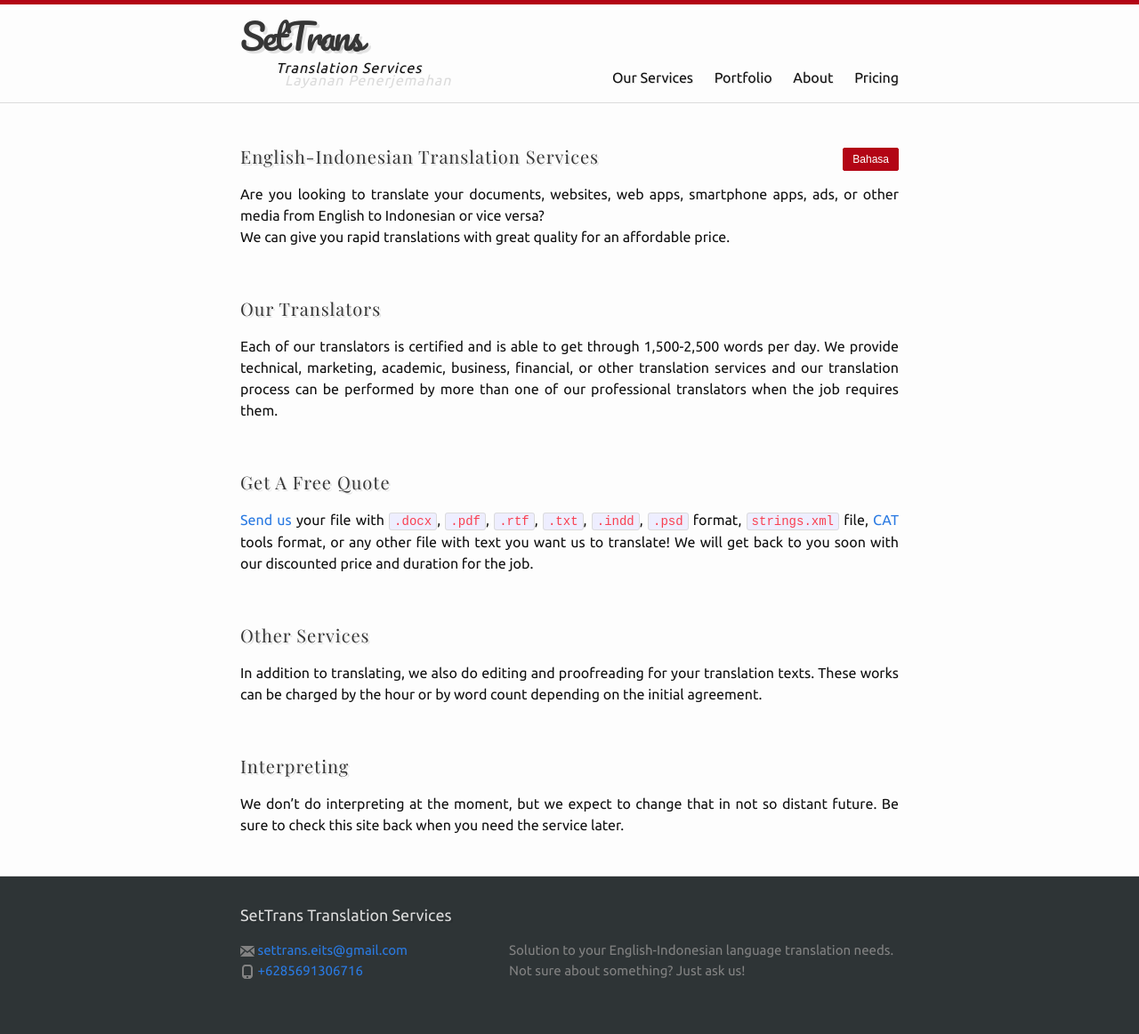
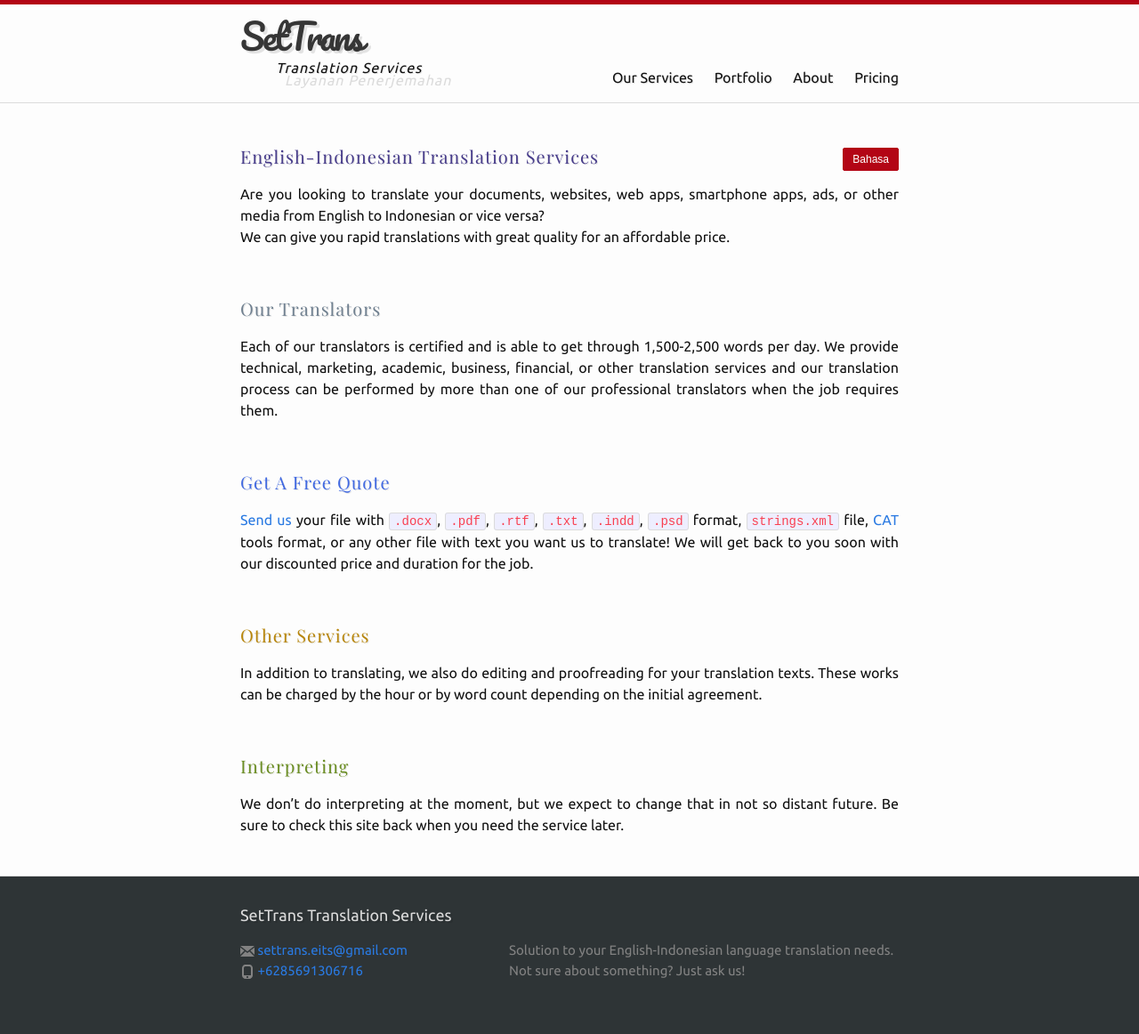
Before and after one commit to settrans/settrans.github.io, a Jekyll site: the page built from index.md, in a window 1280 px wide. Shown: the whole page at 89% size. Built offline with Jekyll 4.4.1, drawn with Linux system fonts in a browser that asks for light colours; nearby versions of some CDN libraries.

Commit message:
make texts colorful

```diff
--- a/_sass/_layout.scss
+++ b/_sass/_layout.scss
@@ -59,12 +59,11 @@ html, body {
     font-family: "Playfair Display";
     font-size: 20px;
     letter-spacing: 1px;
-    text-shadow: 2px 2px 0px rgba(0,0,0,0.1);
+    text-shadow: 1px 1px 0px rgba(0,0,0,0.1);
     color: $grey-color-dark;
 
     @include media-query($on-palm) {
       font-size: 18px;
-      text-shadow: 1px 1px 0px rgba(0,0,0,0.1);
     }
  }
 
@@ -104,6 +103,50 @@ html, body {
        margin-top: 40px;
     }
  }
+
+.burlywood {
+   color: #DEB887;
+}
+
+.olivedrab {
+   color: #6B8E23;
+}
+
+.lawngreen {
+   color: #7CFC00;
+}
+
+.royalblue {
+   color: #4169E1;
+}
+
+.tan {
+   color: #D2B48C;
+}
+
+.crimson {
+   color: #DC143C;
+}
+
+.darkgoldenrod {
+   color: #B8860B;
+}
+
+.salmon {
+   color: #FA8072;
+}
+
+.rebeccapurple {
+   color: #663399;
+}
+
+.slategray {
+   color: #708090;
+}
+
+.darkslateblue {
+   color: #483D8B;
+}
 
 .site-nav {
     float: right;
--- a/index.md
+++ b/index.md
@@ -8,7 +8,7 @@ layout: default
 
 {::options parse_block_html="true" /}
 <div class="content-en">
-<span class="playfair">English-Indonesian Translation Services</span>
+<span class="playfair darkslateblue">English-Indonesian Translation Services</span>
 
 Are you looking to translate your documents, websites, web apps, smartphone
 apps, ads, or other media from English to Indonesian or vice versa?
@@ -18,7 +18,7 @@ price.
 
 <br />
 
-<span class="playfair">Our Translators</span>
+<span class="playfair slategray">Our Translators</span>
 
 Each of our translators is certified and is able to get through 1,500-2,500
 words per day. We provide technical, marketing, academic, business,
@@ -29,7 +29,7 @@ requires them.
 
 <br />
 
-<span class="playfair">Get A Free Quote</span>
+<span class="playfair royalblue">Get A Free Quote</span>
 
 [Send us][contact-us] your file with `.docx`, `.pdf`, `.rtf`, `.txt`,
 `.indd`, `.psd` format, `strings.xml` file, [CAT][cat-wiki] tools format,
@@ -39,7 +39,7 @@ you soon with our discounted price and duration for the job.
 
 <br />
 
-<span class="playfair">Other Services</span>
+<span class="playfair darkgoldenrod">Other Services</span>
 
 In addition to translating, we also do editing and proofreading for your
 translation texts. These works can be charged by the hour or by word
@@ -48,7 +48,7 @@ count depending on the initial agreement.
 
 <br />
 
-<span class="playfair">Interpreting</span>
+<span class="playfair olivedrab">Interpreting</span>
 
 We don't do interpreting at the moment, but we expect to change that in
 not so distant future. Be sure to check this site back when you need the
@@ -57,7 +57,7 @@ service later.
 </div>
 
 <div class="content-id">
-<span class="playfair">Layanan Penerjemahan Bahasa Indonesia-Inggris</span>
+<span class="playfair darkslateblue">Layanan Penerjemahan Bahasa Indonesia-Inggris</span>
 
 Anda butuh menerjemahkan dokumen, situs, aplikasi web atau ponsel, iklan,
 atau media Anda lainnya dari Bahasa Inggris ke Indonesia atau sebaliknya?
@@ -67,7 +67,7 @@ Kami dapat memberikan Anda pelayanan penerjemahan yang cepat dengan kualitas
 
 <br />
 
-<span class="playfair">Penerjemah Kami</span>
+<span class="playfair slategray">Penerjemah Kami</span>
 
 Semua penerjemah bersertifikat dan dapat
 menyelesaikan 1.500-2.500 kata per hari. Kami menyediakan layanan
@@ -78,7 +78,7 @@ profesional kami sekaligus apabila diperlukan.
 
 <br />
 
-<span class="playfair">Dapatkan Penawaran Kami</span>
+<span class="playfair royalblue">Dapatkan Penawaran Kami</span>
 
 [Kirimkan][contact-us] berkas Anda dengan format `.docx`, `.pdf`, `.rtf`,
 `.txt`, `.indd`, `.psd`, berkas `strings.xml`, format yang digunakan
@@ -89,7 +89,7 @@ memberitahukan harga diskonnya dan waktu pengerjaannya.
 
 <br />
 
-<span class="playfair">Layanan Lainnya</span>
+<span class="playfair darkgoldenrod">Layanan Lainnya</span>
 
 Selain menerjemahkan, kami juga memberikan layanan penyuntingan dan
 pengkoreksian hasil terjemahan Anda. Pekerjaan ini bisa dibebankan per jam
@@ -98,7 +98,7 @@ atau per kata, tergantung kesepakatan awal.
 
 <br />
 
-<span class="playfair">Penjurubahasaan</span>
+<span class="playfair olivedrab">Penjurubahasaan</span>
 
 Kami tidak melakukan penjurubahasaan untuk saat ini, tetapi kami berharap
 bisa melakukan pelayanan tersebut dalam waktu dekat. Pastikan Anda mengecek
```
Also changed, not shown: about/index.md (+2 -2 lines), our-services/index.md (+2 -2 lines), portfolio/index.md (+2 -2 lines), pricing/index.md (+4 -4 lines).
